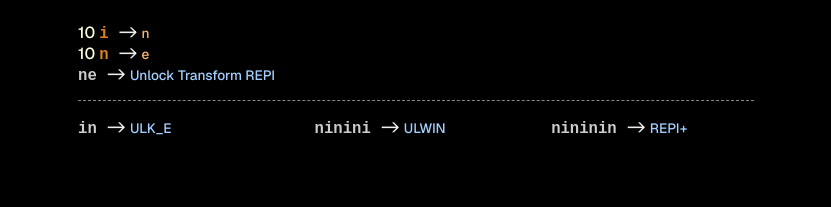
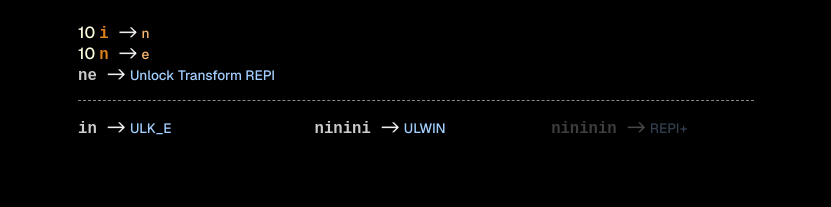
Before and after one commit to pyb/literal-incremental, a Next.js app: page / in a window 1280 px wide. Shown: the top 207 px of the page, without its empty margins (224-1055 px from the left). Built offline with nearby package versions, Linux system fonts and the light colour scheme.

Commit message:
Implement Dict visibility

```diff
--- a/src/app/UI/Dict.tsx
+++ b/src/app/UI/Dict.tsx
@@ -1,23 +1,18 @@
 import styles from "css/dict.module.css"
 import {Transform} from "game/gameTypes"
 import UIData from "UI/uiData"
-
-interface Props {
-    dict: Array<Transform>,
-    lastTransform: Transform,
-};
 
 
 const wordOrLetter = (item: Transform) => {
     return ((item.input && item.input.length > 1) ? item.input : (<span className={styles.letter}>{item.input}</span>));
 }
 
-const LongItem = ({ item }: { item: Transform }) => {
+const LongItem = ({ item, unlocked }: { item: Transform, unlocked: boolean }) => {
     const content = item.longDesc ? item.longDesc : item.output;
     const contentStyle = item.longDesc ? styles.LIdesc : styles.itemScore;
 
     return (
-        <div>
+        <div className={unlocked ? styles.unlocked : styles.locked}>
             <span> {/* todo : use divs instead to control the vertical alignment */}
                 {item.n && <span className={styles.qty}>{item.n}</span>}
                 <span className={styles.LIword}>{wordOrLetter(item)}</span>
@@ -28,11 +23,13 @@ const LongItem = ({ item }: { item: Transform }) => {
     )
 };
 
-const ShortItem = ({ item }: { item: Transform }) => {
+const ShortItem = ({ item, unlocked }: { item: Transform, unlocked: boolean}) => {
     const content = item.shortDesc ? item.shortDesc : item.output;
     const contentStyle = item.shortDesc ? styles.SIdesc : styles.itemScore;
 
     return (
+        <div className={unlocked ? styles.unlocked : styles.locked}>
+
             <div className={styles.shortItem}>
                 {item.n && <span className={styles.qty}>{item.n}</span>}
                 <span className={styles.SIword}>{wordOrLetter(item)}</span>
@@ -40,10 +37,17 @@ const ShortItem = ({ item }: { item: Transform }) => {
                 <span className={contentStyle}>{content}</span>
                 {item.longDesc && <span className={styles.tooltiptext}>{item.longDesc}</span>}
             </div>
+        </div>
     )
 };
 
-const Dict = ({ dict, lastTransform }: Props) => {
+interface Props {
+    dict: Array<Transform>,
+    unlockedDict: Set<number>,
+    lastTransform: Transform,
+};
+
+const Dict = ({ dict, unlockedDict, lastTransform }: Props) => {
     const longItems: Array<Transform> = dict.slice(0, UIData.dictLongForm);
     const shortItems: Array<Transform> = dict.slice(UIData.dictLongForm);
 
@@ -53,14 +57,14 @@ const Dict = ({ dict, lastTransform }: Props) => {
         <div className={styles.dictComponent}>
             <div className={styles.longArea}>
                 <div className={styles.longAreaMain}>
-                    {longItems.map((item: Transform, index: number) => <LongItem key={index} item={item} />)}
+                    {longItems.map((item: Transform, index: number) => <LongItem key={index} item={item} unlocked={unlockedDict.has(item.id)}/>)}
                 </div>
                 <div className={styles.lastTransform}>
-                    {lastTransform.input && <ShortItem item={lastTransform} />}
+                    {lastTransform.input && <ShortItem item={lastTransform}  unlocked={unlockedDict.has(lastTransform.id)} />}
                 </div>
             </div>
             <div className={styles.shortArea}>
-                {shortItems.slice(0, maxShortItems).map((item: Transform) => <ShortItem key={item.input} item={item} />)}
+                {shortItems.slice(0, maxShortItems).map((item: Transform) => <ShortItem key={item.input} item={item} unlocked={unlockedDict.has(item.id)} />)}
             </div>
         </div>
     );
--- a/src/app/UI/Main.tsx
+++ b/src/app/UI/Main.tsx
@@ -11,7 +11,7 @@ import Keyboard from "UI/Keyboard"
 import StreamComponent from "UI/Stream"
 import * as GameData from "game/gameData"
 import * as Types from "game/gameTypes"
-import {KeyStatus, KeyMode, GameState, GameStateUpdate} from "game/gameTypes"
+import {KeyStatus, KeyMode, GameState, GameStateUpdate, Transform} from "game/gameTypes"
 import * as Game from "game/game"
 import * as KH from "game/keyboardHandling"
 import RCScout from "UI/RCScout";
@@ -65,7 +65,8 @@ const GameMain = () => {
                                                                    GS.toggleRepeatMode,
                                                                    GS.stream,
                                                                    GS.dict,
-                                                                   GS.unlockedTransforms);
+                                                                   GS.unlockedTransforms
+                                                                );
 
     // executed every tick
     const processInterval = () => {
@@ -110,10 +111,15 @@ const GameMain = () => {
         setGS((gs:GameState) => {gs.repeatDelayMultiplier = (gs.repeatDelayMultiplier== 1) ? GameData.fastRepeat : 1});
     }
 
+    const visibleDict: Array<Transform> = GS.dict.filter((transform:Transform)=> GS.visibleTransforms.has(transform.id));
+
     return (
         <div className={styles.game}>
             <div className={styles.gameTop}>
-                <Dict dict={Game.unlockedDict(GS.dict, GS.unlockedTransforms)} lastTransform={GS.lastTransform || Types.emptyTransform} ></Dict>
+                <Dict dict={visibleDict}
+                      unlockedDict={new Set<number>(Game.unlockedDict(GS.dict, GS.unlockedTransforms)
+                                                        .map((transform:Transform)=> transform.id))}
+                      lastTransform={GS.lastTransform || Types.emptyTransform} ></Dict>
             </div>
             <div className={styles.gameMiddle}>
                 <StreamComponent stream={GS.stream} dict={GS.dict} />
@@ -140,70 +146,3 @@ const GameMain = () => {
 }
 
 export default GameMain;
-
-
-/*
-    const processTimeout = (key: string) => {
-        if (timeoutIds.has(key)) {
-            window.clearTimeout(timeoutIds.get(key));
-            setTimeoutIds((timeoutIds) => {
-                timeoutIds.delete(key);
-            });
-        }
-        setGS((gs:GameState) => {
-            gs.pressedKeys.delete(key);
-        });
-        lookupAndExecute(key, false);
-    }
-
-    const lookupAndExecute = (key:string, release:boolean, realPress:boolean= false):void => {
-        const status = keyStatus.get(key);
-        const autoRepeat:boolean = GS.repeatingKeys.has(key);
-
-        if (release) {
-            if (timeoutIds.has(key)) {
-                window.clearTimeout(timeoutIds.get(key));
-                setTimeoutIds((timeoutIds) => {
-                    timeoutIds.delete(key);
-                });
-            }
-            setGS((gs:GameState) => {
-                gs.pressedKeys.delete(key);
-                gs.longPressedKeys.delete(key);
-            });
-        }
-        else {
-            if (status &&
-                (status.modes.has(KeyMode.Available) ||
-                 status.modes.has(KeyMode.Unlocked))) {
-                if (realPress)
-                    setGS((gs:GameState) => {
-                        gs.longPressedKeys.add(key);
-                     });
-                if (!autoRepeat)
-                {
-                    setGS((gs:GameState) => {
-                        gs.pressedKeys.add(key);
-                     });
-                }
-                const updates:Array<Types.StateUpdate> = Game.execute(key, keyStatus, GS.stream, GS.dict);
-                updates.forEach((update) => setGS(update));
-
-                let repeatDelay:number;
-                if (autoRepeat)
-                {
-                    repeatDelay = GS.repeatDelay; // TODO : per-key repeat delay
-                }
-                else
-                    repeatDelay = GS.repeatDelay;
-                if (GS.longPressedKeys.has(key) || autoRepeat)
-                {
-                    const id:number = window.setTimeout(() => processTimeout(key), repeatDelay);
-                    setTimeoutIds((timeoutIds) => {
-                        timeoutIds.set(key, id);
-                    });
-                }
-            }
-        }
-    }
-*/
--- a/src/app/css/dict.module.css
+++ b/src/app/css/dict.module.css
@@ -153,3 +153,8 @@
     margin-top: 2%;
     margin-bottom: 5%;
 }
+
+
+.locked {
+    opacity: .3;
+}
--- a/src/app/game/game.ts
+++ b/src/app/game/game.ts
@@ -209,8 +209,13 @@ const findTransform = (id: number, dict:Array<Transform>):Transform|undefined =>
 const directInput = (key: string):[effect: Effect | undefined, GameStateUpdate]  => {
   return [undefined,
     ((gs:GameState) => {
-      gs.glyphs += 1;
-      keyVisibility.forEach((visibility:number, key:string) => { if (visibility <= gs.glyphs) gs.visibleKeys.add(key)});
+      const glyphs = gs.glyphs + 1;
+      gs.glyphs = glyphs + 1;
+      keyVisibility.forEach((visibility:number, key:string) => { if (visibility <= glyphs) gs.visibleKeys.add(key)});
+      gs.dict.forEach((transform:Transform) => {
+        if (transform.visibility && transform.visibility <= glyphs)
+          gs.visibleTransforms.add(transform.id);
+      });
       gs.stream = Stream.addLetter(key, gs.stream);
     })];
 }
--- a/src/app/game/gameData.ts
+++ b/src/app/game/gameData.ts
@@ -115,6 +115,12 @@ export const dict: Array<Types.Transform> = [
         longDesc: "Unlock two-letter words",
     },
     {
+        id:16,
+        visibility: 30,
+        input: "neg",
+        output: "w",
+    },
+    {
         id:7,
         visibility: 30,
         input: "ninini",
@@ -134,7 +140,7 @@ export const dict: Array<Types.Transform> = [
 
     { id:100, input: "foo", output: "bar", shortDesc: "LRU1", longDesc: "LongPress Repeat Upgrade 1"},
     { id:101, input: "baz", output: "", shortDesc: "Test2", longDesc: "Test2" },
- //   { n: 1001, input: "bar", output: "w" },
+ //   { id: 1001, n:3, input: "bar", output: "w" },
     { id:102, input: "bar", output: "w" },
     { id:103, input: "cat", output: "", shortDesc: "Test3", longDesc: "Test3" },
 
@@ -155,6 +161,8 @@ export const initialRepeatDelay = 500;
 
 export const specialKeys = new Set<string>([UIData.wordTransformKey, UIData.repeatModeKey]);
 
+const initialTransforms:Array<number> = [1,2,3,4,7];
+
 export const initialGameState:GameState = {
     glyphs: 0,
     //stream:Test.testInput,
@@ -169,7 +177,8 @@ export const initialGameState:GameState = {
     currentPressedKeysTracker: new Map<string, number>(),
     dict:dict,
     lastTransform: undefined,
-    unlockedTransforms: new Set<number>([1,2,3,4,7,8]),
+    unlockedTransforms: new Set<number>(initialTransforms),
+    visibleTransforms: new Set<number>(initialTransforms.concat([8])),
     log: log,
     logKey: UIData.logSize,
     repeatDelayMultiplier: 1,
--- a/src/app/game/gameTypes.ts
+++ b/src/app/game/gameTypes.ts
@@ -85,6 +85,7 @@ export type GameState = {
     dict: Array<Transform>,
     lastTransform: Transform|undefined,
     unlockedTransforms: Set<number>,
+    visibleTransforms: Set<number>,
 
     visibleKeys: Set<string>,
     unlockedKeys: Set<string>,
```
Lines whose indentation alone changed are shown as unchanged.
